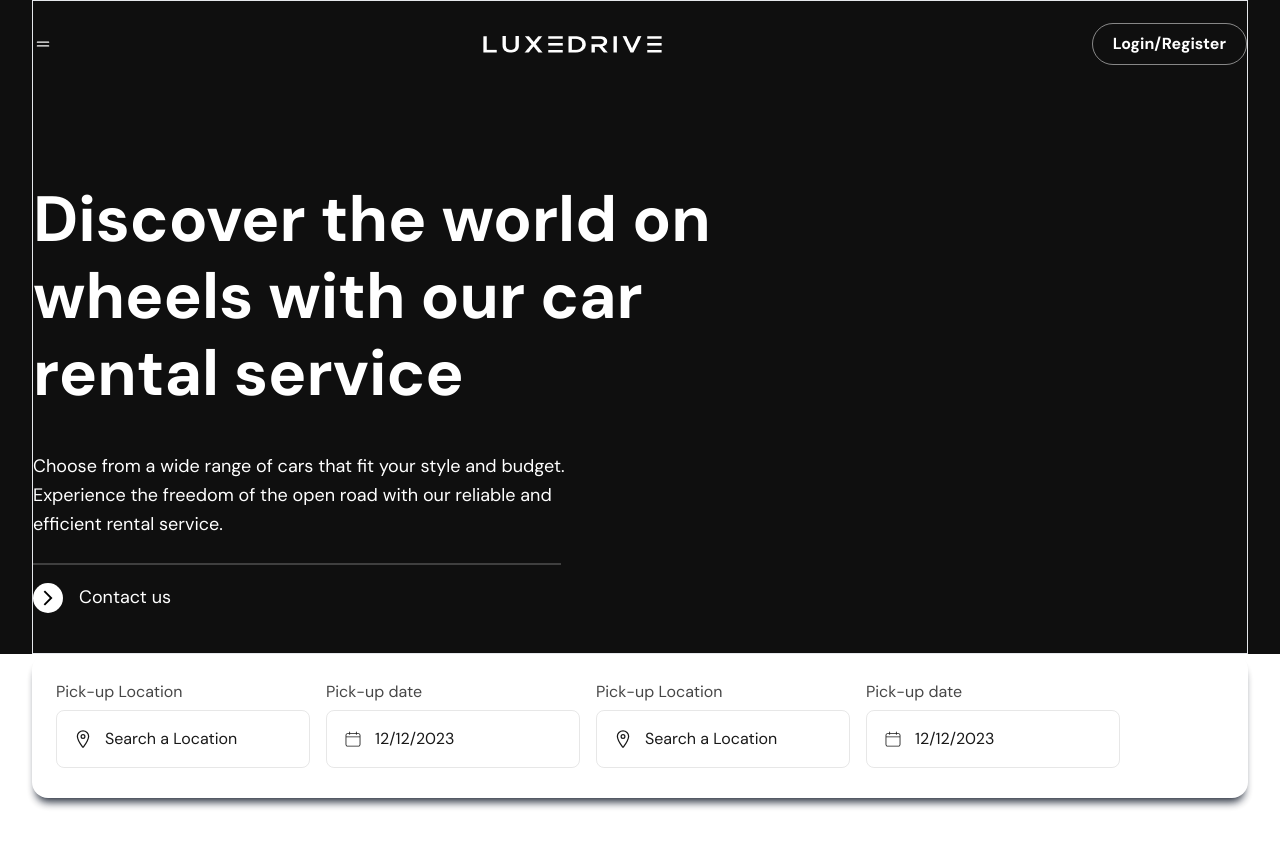
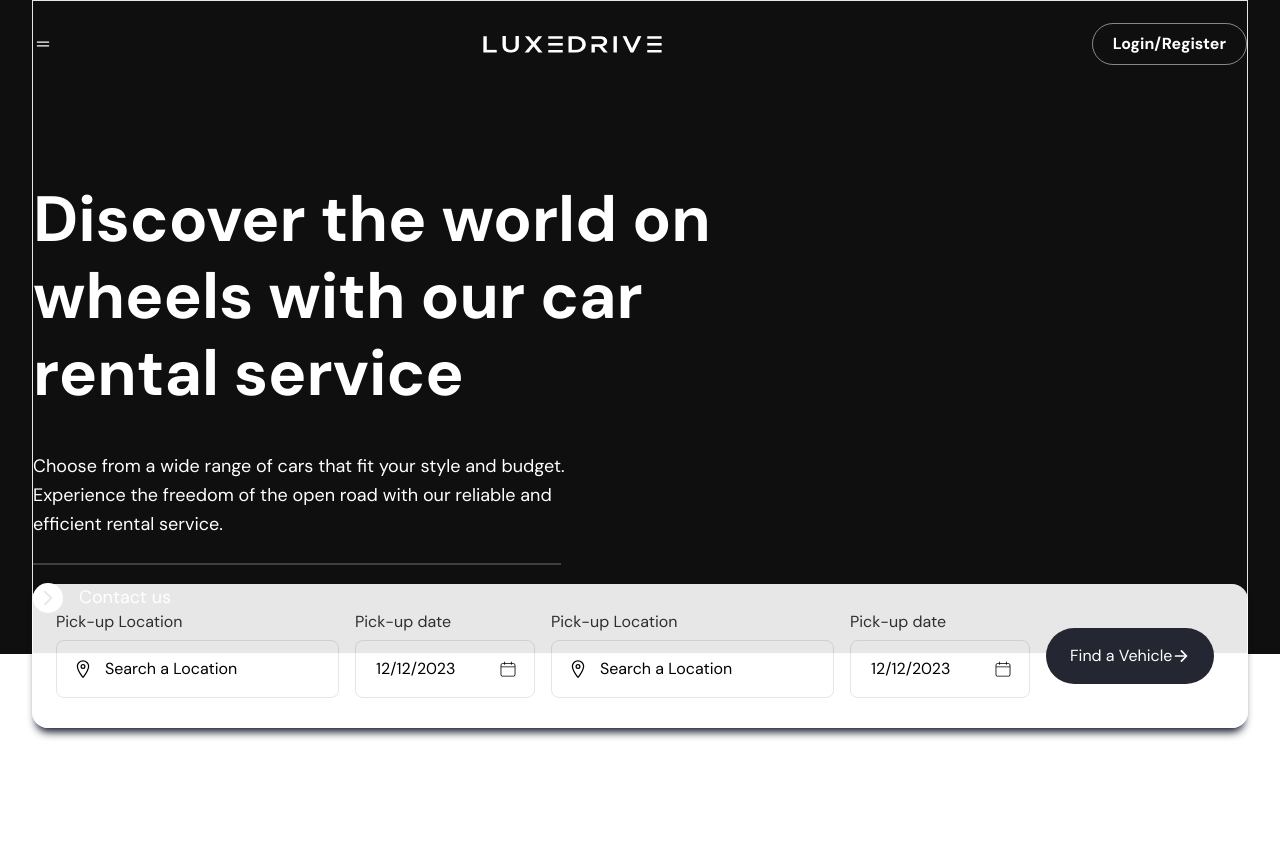
Before and after one commit to Muhammad-Aman1718/car-rental-managment-dashboard, a Next.js app: page / in a window 1280 px wide. Shown: the top 848 px of the page. Built offline with nearby package versions, Linux system fonts and the light colour scheme.

Commit message:
working on home page design

```diff
--- a/src/app/page.tsx
+++ b/src/app/page.tsx
@@ -6,13 +6,15 @@ import { IoReorderTwoOutline } from "react-icons/io5";
 import { MdOutlineArrowForwardIos } from "react-icons/md";
 import { IoLocationOutline } from "react-icons/io5";
 import { CiCalendar } from "react-icons/ci";
+import { IoArrowForward } from "react-icons/io5";
 import MainContainer from "@/components/home/MainContainer";
 import FindVehicleInput from "@/components/inputs/FindVehicleInput";
+import ArrowBtn from "@/components/home/ArrowBtn";
 
 const Home = () => {
   return (
     <div className="  h-[3000px] ">
-      <div className=" bg-[#0F0F0F]">
+      <div className=" bg-[#0F0F0F] relative z-10 ">
         <MainContainer className=" border text-white">
           <nav className="flex items-center justify-between my-[22px] ">
             <IoReorderTwoOutline className="w-5 h-5 " />
@@ -45,29 +47,39 @@ const Home = () => {
           </div>
         </MainContainer>
       </div>
-      <MainContainer className=" flex items-center gap-x-4 rounded-[16px] px-6 py-[30px] opacity-90 bg-white shadow-[0_8px_8px_-4px_#101828]  ">
+      <MainContainer className="relative top-[-70px] z-50 flex items-center gap-x-4 rounded-[16px] px-6 py-[30px] bg-opacity-90 bg-white shadow-[0_8px_8px_-4px_#101828]  ">
         <FindVehicleInput
+          className=" w-[283px] "
           title="Pick-up Location"
           placeholder="Search a Location"
           icon={<IoLocationOutline className="w-5 h-5 text-black  " />}
         />
         <FindVehicleInput
+          className=" w-[180px] flex-row-reverse "
+          inputClassName=" w-[110px] "
           title="Pick-up date"
           placeholder="12/12/2023"
           icon={<CiCalendar className="w-5 h-5 text-black   " />}
         />
 
         <FindVehicleInput
+          className="w-[283px]"
           title="Pick-up Location"
           placeholder="Search a Location"
           icon={<IoLocationOutline className="w-5 h-5 text-black  " />}
         />
         <FindVehicleInput
+          className=" w-[180px] flex-row-reverse "
+          inputClassName=" w-[110px] "
           title="Pick-up date"
           placeholder="12/12/2023"
           icon={<CiCalendar className="w-5 h-5 text-black   " />}
         />
-
+        <ArrowBtn
+          className=" px-6 py-4 text-[16px] bg-[#242731] text-white rounded-[64px] "
+          btnTitle="Find a Vehicle"
+          icon={<IoArrowForward className=" w-[18px] h-[18px] " />}
+        />
       </MainContainer>
     </div>
   );
--- /dev/null
+++ b/src/components/home/ArrowBtn.tsx
@@ -0,0 +1,23 @@
+import React, { JSX } from "react";
+
+interface ArrowBtnPropsTypes {
+  btnTitle?: string;
+  className?: string;
+
+  icon?: JSX.Element;
+}
+
+const ArrowBtn: React.FC<ArrowBtnPropsTypes> = ({
+  btnTitle,
+  className,
+  icon,
+}) => {
+  return (
+    <button className={`${className}  flex items-center  `}>
+      {btnTitle}
+      {icon}
+    </button>
+  );
+};
+
+export default ArrowBtn;
--- a/src/components/inputs/FindVehicleInput.tsx
+++ b/src/components/inputs/FindVehicleInput.tsx
@@ -1,38 +1,33 @@
 import React, { JSX } from "react";
 
 interface FindVehicleInputPropsTypes {
+  className?: string;
+  inputClassName?: string;
   title?: string;
   placeholder?: string;
   icon?: JSX.Element;
 }
 
 const FindVehicleInput: React.FC<FindVehicleInputPropsTypes> = ({
+  className,
+  inputClassName,
   title,
   placeholder,
   icon,
 }) => {
   return (
-    <div className=" flex items-center gap-x-4 ">
-      <div className="flex flex-col ">
-        <h3 className="opacity-80 leading-[100%] mb-[10px] ">
-          {title}
-        </h3>
-        <div className="  border border-[#0000001A] flex items-center gap-x-3 p-4 rounded-lg   ">
-          {icon}
-          <input
-            type="text"
-            placeholder={placeholder}
-            className=" placeholder:text-black placeholder:leading-[24px] "
-          />
-        </div>
+    <div className="flex flex-col justify-center ">
+      <h3 className="opacity-80 leading-[100%] mb-[10px] ">{title}</h3>
+      <div
+        className={` ${className}  border border-[#0000001A] flex items-center gap-x-3 p-4 rounded-lg  `}
+      >
+        {icon}
+        <input
+          type="text"
+          placeholder={placeholder}
+          className={`${inputClassName} placeholder:text-black placeholder:leading-[24px] `}
+        />
       </div>
-      {/* <div>
-        <h3 className=" opacity-80 leading-[100%] "></h3>
-        <div className=" flex">
-          <input type="text" placeholder="12/12/2023" />
-          <CiCalendar className="w-5 h-5 text-black   " />
-        </div>
-      </div> */}
     </div>
   );
 };
```
